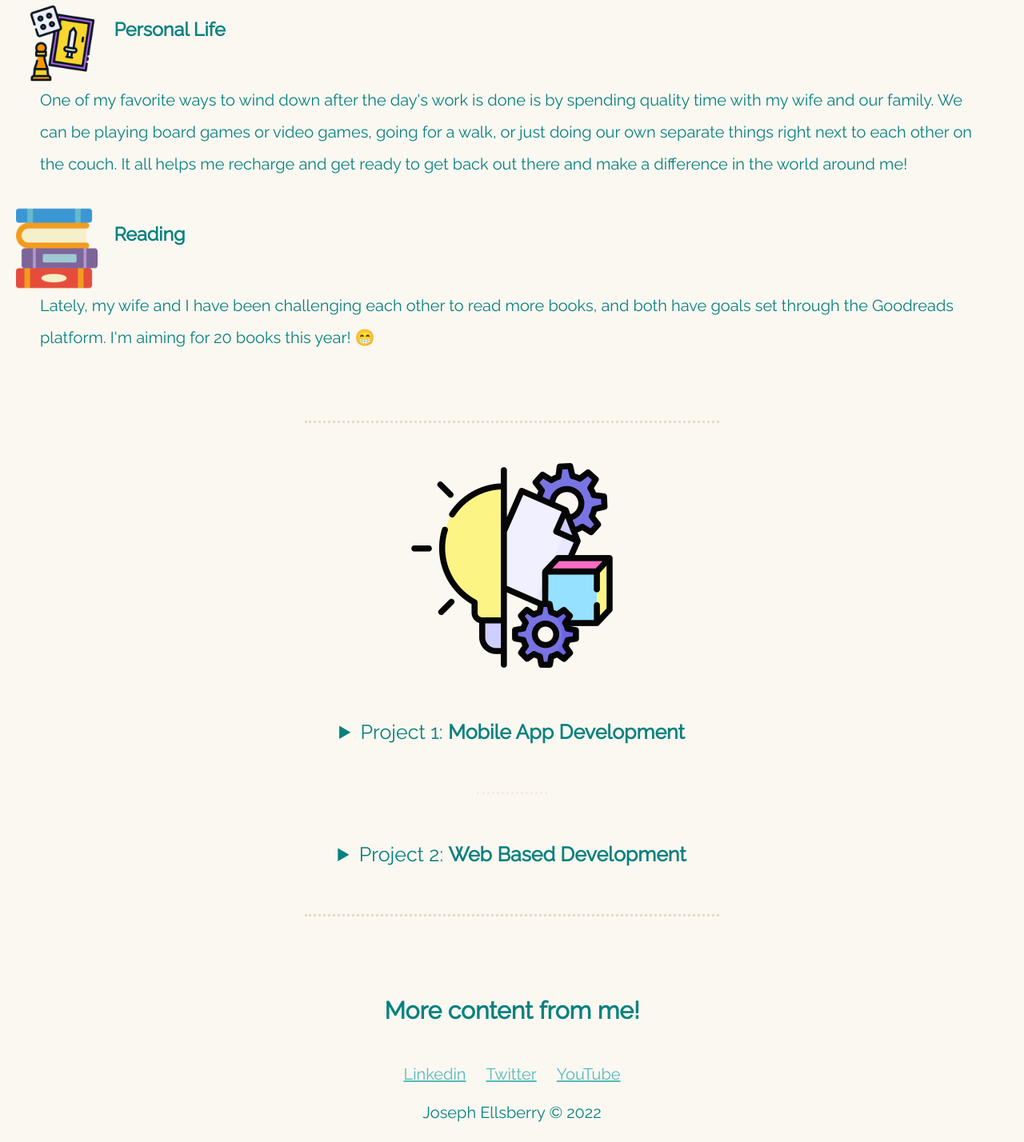
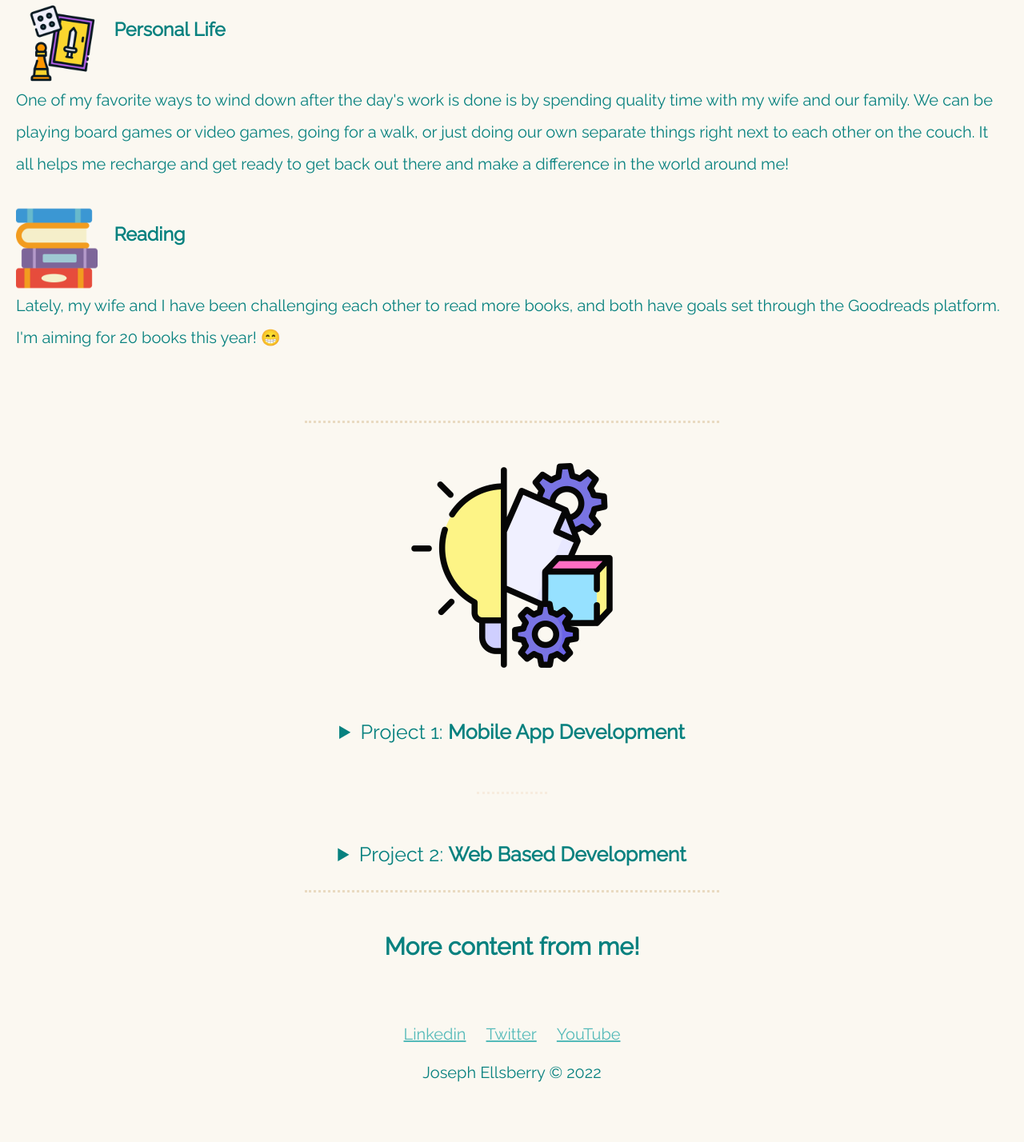
Before and after one commit to Jellsberry147/Website-Draft-Ver1, a plain HTML site: page index.html in a window 1280 px wide. Shown: the part 609-2037 px from the top of the page at 80% size. After the commit the page ends 1987 px from the top, so only its background shows below. Drawn offline with Linux system fonts and the light colour scheme; a web font is replaced by a local one.

Commit message:
Touched up styles.css

```diff
--- a/css/styles.css
+++ b/css/styles.css
@@ -8,7 +8,7 @@ body {
 }
 
 footer {
-  margin: 100px auto 25px auto;
+  margin: 50px auto 25px auto;
 }
 
 h1 {
@@ -22,7 +22,7 @@ hr {
 }
 
 p {
-  margin: 10px 50px;
+  margin: 10px 20px;
   line-height: 2;
   text-align: left;
   clear: left;
@@ -64,7 +64,14 @@ p {
 }
 
 .contact {
-  margin: 50px auto 50px auto;
+  margin: 0px auto 80px auto;
+}
+
+.contact-hr {
+  border: dotted #e9dac1;
+  border-bottom: none;
+  margin: 20px auto;
+  width: 40%;
 }
 
 .footer-link {
```
